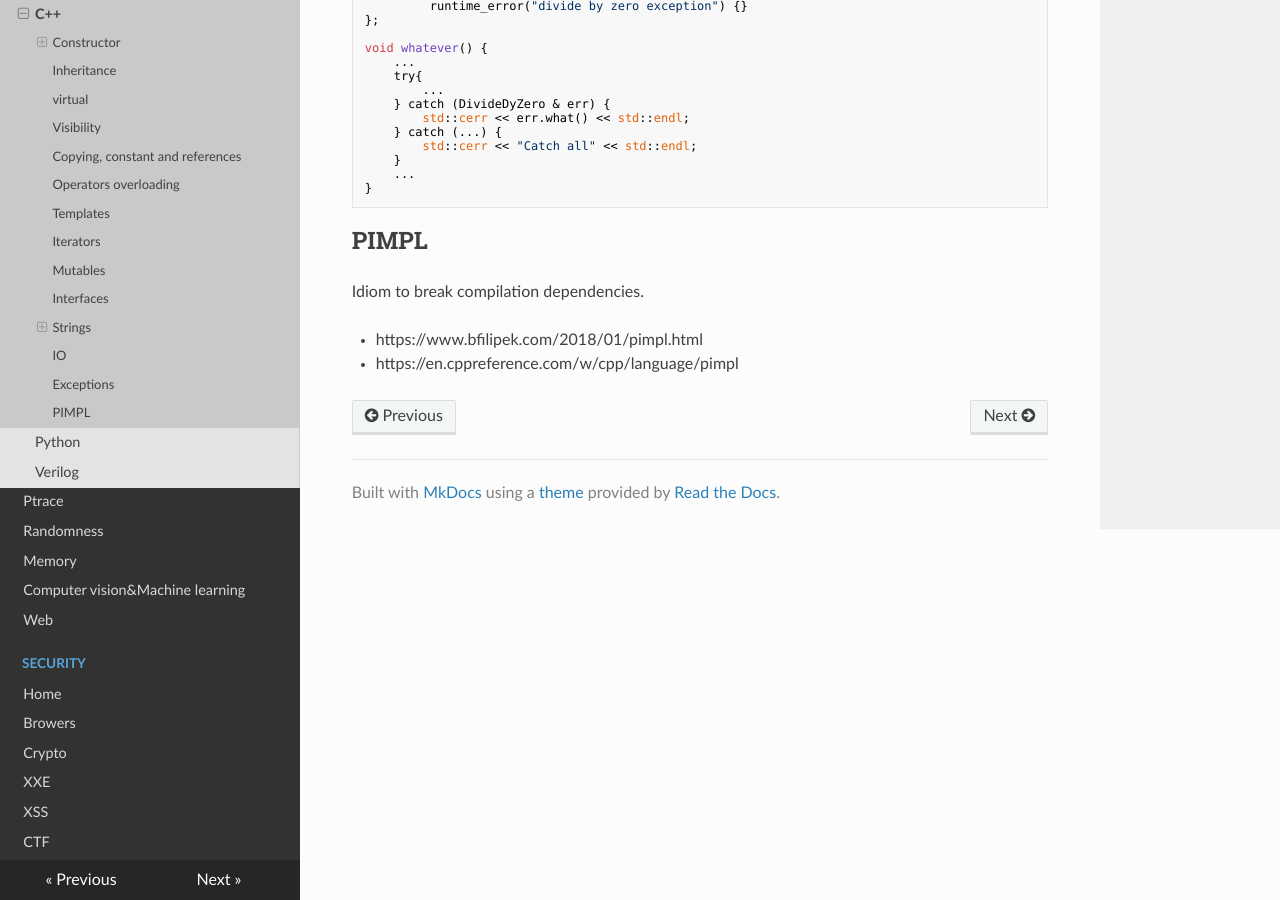
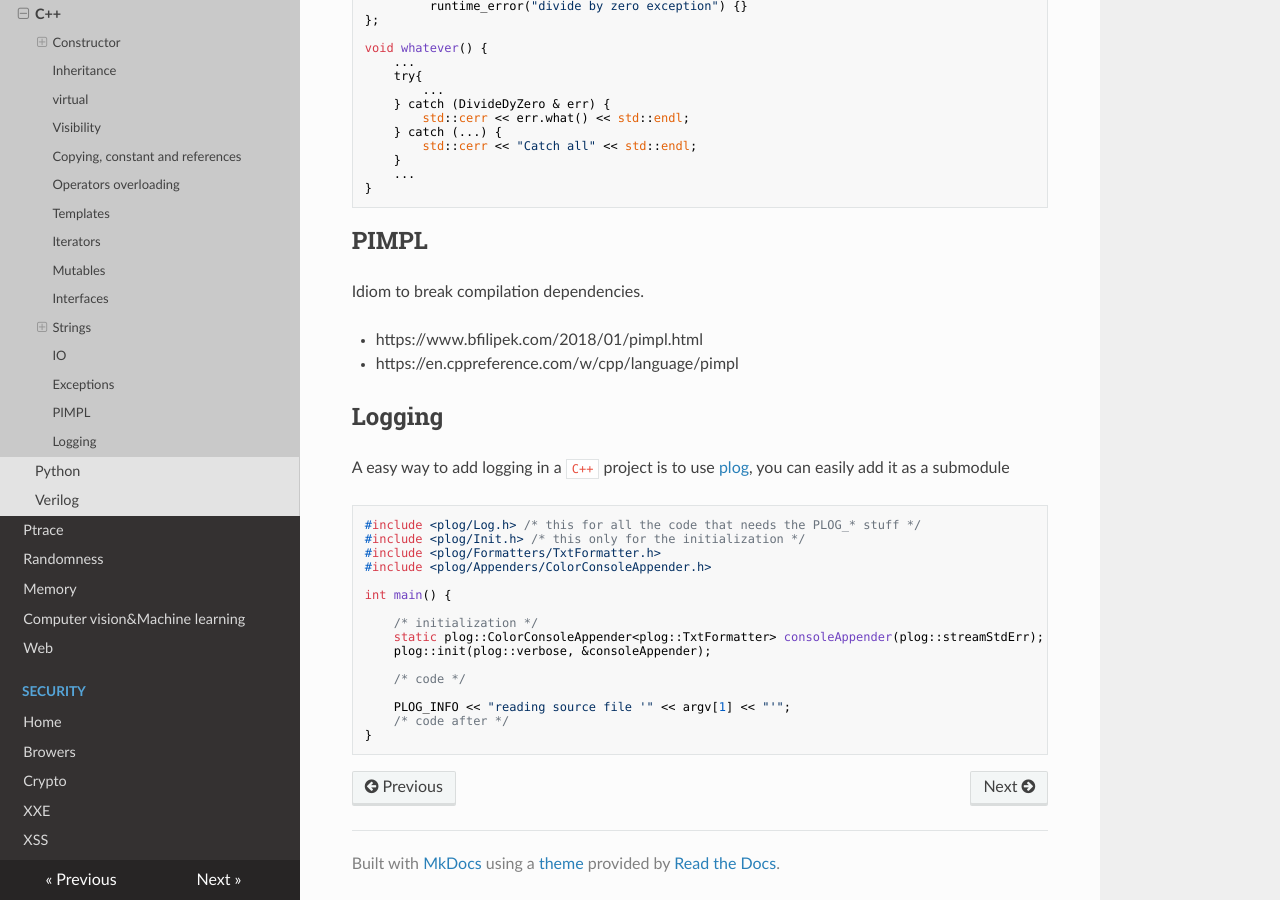
Before and after one commit to gipi/low-level, an MkDocs documentation site: the page built from docs/languages/cpp.md, in a window 1280 px wide and 900 px high, scrolled down 3948 px. Built offline with MkDocs 1.6.1, drawn with Linux system fonts in a browser that asks for light colours; nearby versions of some CDN libraries; old or Windows-style settings are respelled for this version of MkDocs.

Commit message:
Updates.

````diff
--- a/docs/languages/cpp.md
+++ b/docs/languages/cpp.md
@@ -202,3 +202,27 @@ Idiom to break compilation dependencies.
 
  - https://www.bfilipek.com/2018/01/pimpl.html
  - https://en.cppreference.com/w/cpp/language/pimpl
+
+## Logging
+
+A easy way to add logging in a ``C++`` project is to use [plog](https://github.com/SergiusTheBest/plog/),
+you can easily add it as a submodule
+
+```c++
+#include <plog/Log.h> /* this for all the code that needs the PLOG_* stuff */
+#include <plog/Init.h> /* this only for the initialization */
+#include <plog/Formatters/TxtFormatter.h>
+#include <plog/Appenders/ColorConsoleAppender.h>
+
+int main() {
+
+    /* initialization */
+    static plog::ColorConsoleAppender<plog::TxtFormatter> consoleAppender(plog::streamStdErr);
+    plog::init(plog::verbose, &consoleAppender);
+
+    /* code */
+
+    PLOG_INFO << "reading source file '" << argv[1] << "'";
+    /* code after */
+}
+```
````
Also changed, not shown: docs/embedded/board.md (+4 -0 lines), docs/languages/python.md (+16 -10 lines), docs/programming/algorithms.md (+1 -0 lines).
